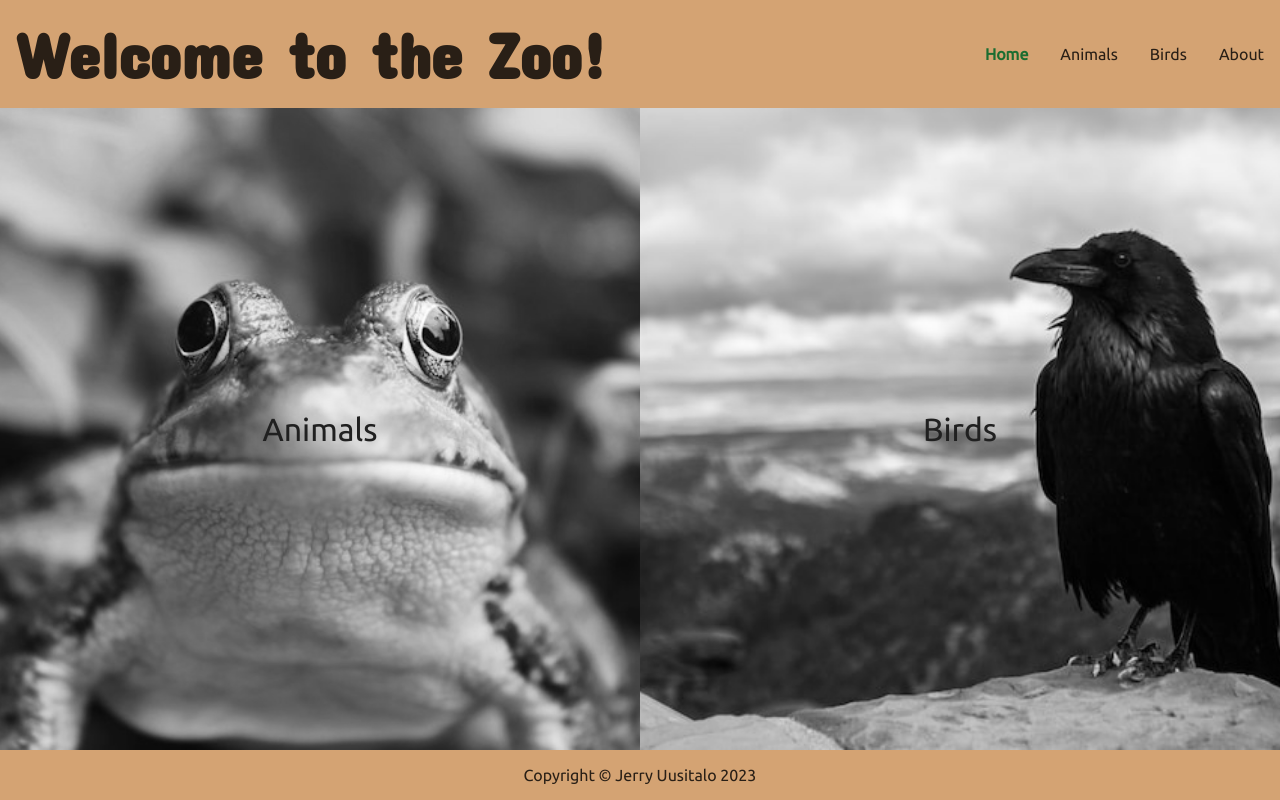
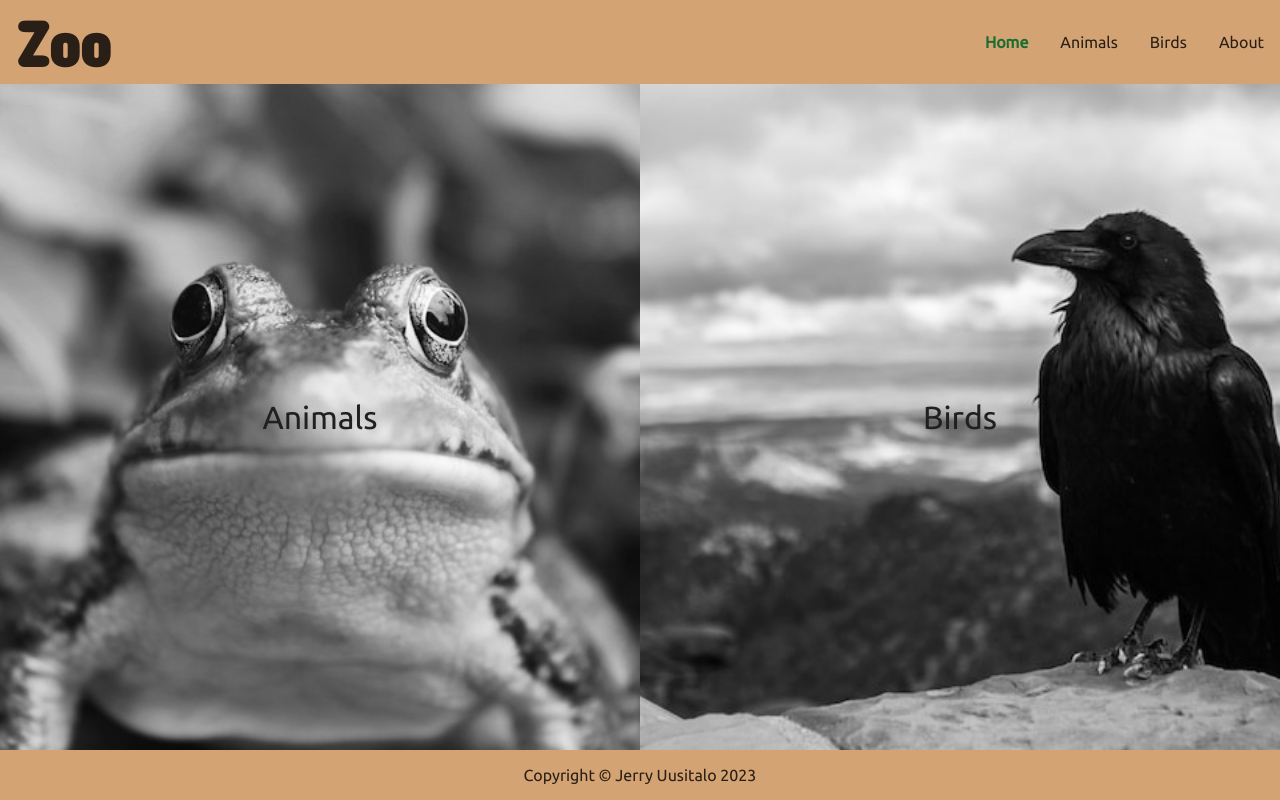
Before and after one commit to JerryUusis/zoo, a React (Vite) app: page / in a window 1280 px wide. Built offline with nearby package versions, Linux system fonts and the light colour scheme.

Commit message:
Update header styles and content

```diff
--- a/src/App.css
+++ b/src/App.css
@@ -50,7 +50,7 @@ header h1 {
   width: 100%;
   font-family: "Concert One", sans-serif;
   font-size: 4rem;
-  padding: 1rem;
+  padding: 0.25rem 1rem;
 }
 
 header {
--- a/src/routes/Header.jsx
+++ b/src/routes/Header.jsx
@@ -4,7 +4,7 @@ const Header = () => {
 
   return (
     <header>
-      <h1>Welcome to the Zoo!</h1>
+      <h1>Zoo</h1>
       <div className="array-button-container">
         <NavLink to="/">Home</NavLink>
         <NavLink to="/animals">Animals</NavLink>
```
